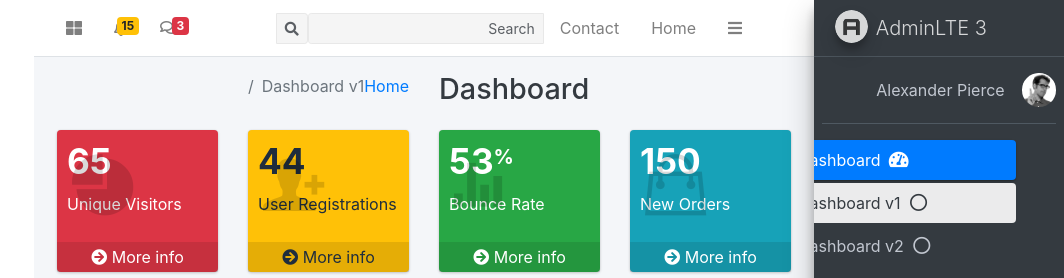
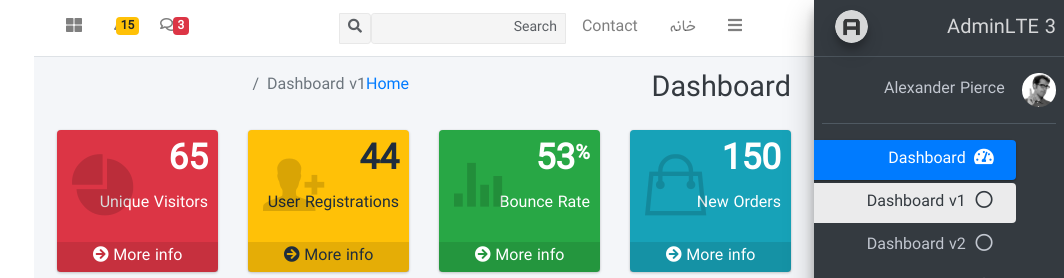
Before and after one commit to AliRezaDm/Audit_Feature, a Django app: page / in a window 1280 px wide. Shown: the top 278 px of the page, without its empty margins (216-1280 px from the left). Run offline with Django 5.2, Linux system fonts and the light colour scheme; some libraries are stand-ins or nearby versions.

Commit message:
Font added

```diff
--- /dev/null
+++ b/static/additional.css
@@ -0,0 +1,9 @@
+@import url(font.css);
+
+body {
+
+    direction : rtl;
+    text-align: right;
+    font-family: "Tanha";
+    font-size: 16px;
+}
--- /dev/null
+++ b/static/font.css
@@ -0,0 +1,5 @@
+@font-face {
+    font-family: Tanha;
+    src: url(./Tanha.woff);
+    font-style: normal;
+}
--- a/templates/goods/supply_list.html
+++ b/templates/goods/supply_list.html
@@ -32,6 +32,7 @@
   <link rel="stylesheet" href="https://cdn.rtlcss.com/bootstrap/v4.2.1/css/bootstrap.min.css">
   <!-- Custom style for RTL -->
   <link rel="stylesheet" href="{% static 'goods/dist/css/custom.css' %}">
+  <link rel="stylesheet" href="{% static 'additional.css' %}">
 </head>
 <body class="hold-transition sidebar-mini layout-fixed">
 <div class="wrapper">
@@ -44,7 +45,7 @@
         <a class="nav-link" data-widget="pushmenu" href="#"><i class="fas fa-bars"></i></a>
       </li>
       <li class="nav-item d-none d-sm-inline-block">
-        <a href="index3.html" class="nav-link">Home</a>
+        <a href="index3.html" class="nav-link">خانه</a>
       </li>
       <li class="nav-item d-none d-sm-inline-block">
         <a href="#" class="nav-link">Contact</a>
```
Also changed, not shown: static/Tanha.woff (added).
